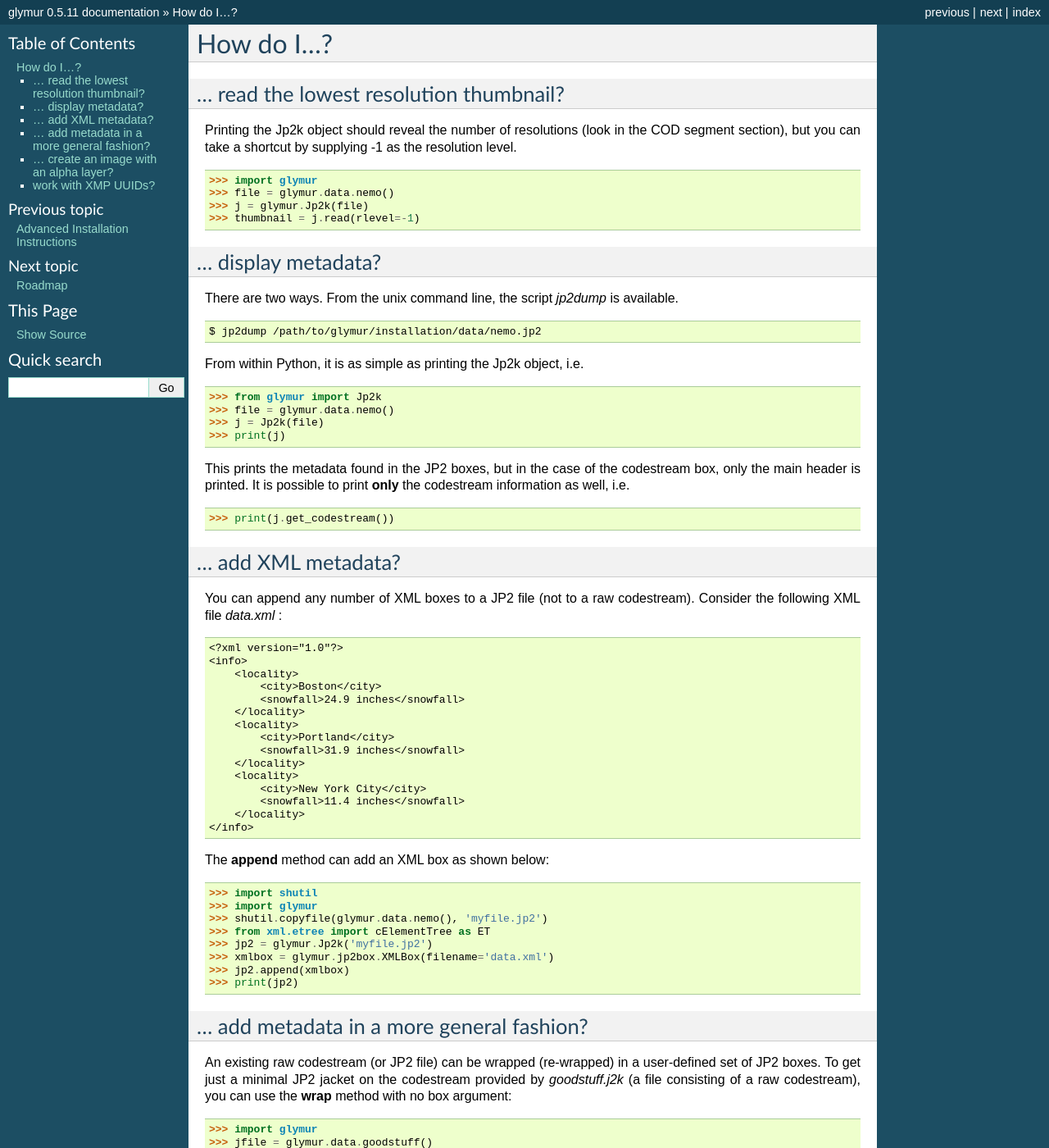
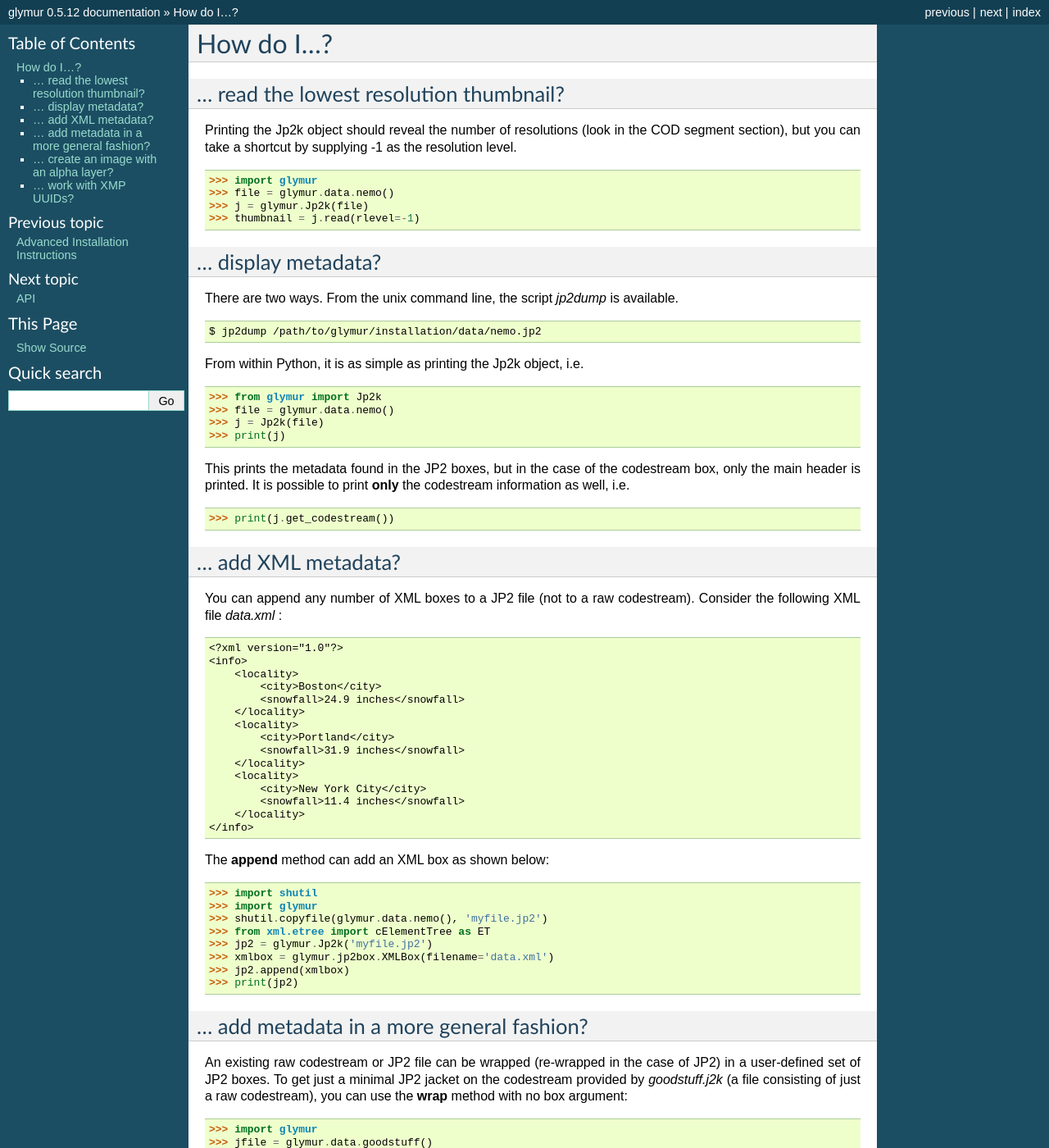
Before and after one commit to quintusdias/glymur, a Sphinx documentation site: the page built from docs/source/how_do_i.rst, in a window 1280 px wide and 1400 px high. Shown: the whole window at 82% size. Built offline with Sphinx 7.4.7, drawn with Linux system fonts in a browser that asks for light colours; some of the changed text lies outside the part shown.

Commit message:
Releasing 0.5.12.
Fix a few documentation warts.
Added changelog into RST documentation.
Restored glymur.lib.openjp2.*_v3 functions removed in 0.5.11

```diff
--- a/CHANGES.txt
+++ b/CHANGES.txt
@@ -1,3 +1,5 @@
+May 18, 2014 - v0.5.12  Restored _v3 functions removed in 0.5.11
+
 May 09, 2014 - v0.5.11  Added support for Python 3.4, OpenJPEG 2.0.1, and
     OpenJPEG 2.1.0.
 
--- a/docs/source/conf.py
+++ b/docs/source/conf.py
@@ -78,7 +78,7 @@
 # The short X.Y version.
 version = '0.5'
 # The full version, including alpha/beta/rc tags.
-release = '0.5.11'
+release = '0.5.12'
 
 # The language for content autogenerated by Sphinx. Refer to documentation
 # for a list of supported languages.
--- a/docs/source/how_do_i.rst
+++ b/docs/source/how_do_i.rst
@@ -68,10 +68,11 @@
 
 ... add metadata in a more general fashion?
 ===========================================
-An existing raw codestream (or JP2 file) can be wrapped (re-wrapped) in a
-user-defined set of JP2 boxes.  To get just a minimal JP2 jacket on the
-codestream provided by `goodstuff.j2k` (a file consisting of a raw codestream),
-you can use the **wrap** method with no box argument: ::
+An existing raw codestream or JP2 file can be wrapped (re-wrapped in the case
+of JP2) in a user-defined set of JP2 boxes.  To get just a minimal
+JP2 jacket on the codestream provided by `goodstuff.j2k` (a file
+consisting of just a raw codestream), you can use the **wrap** method
+with no box argument: ::
 
     >>> import glymur
     >>> jfile = glymur.data.goodstuff()
@@ -106,10 +107,12 @@
 two additional boxes (image header and color specification) contained in the
 JP2 header superbox.
 
-XML boxes are not in the minimal set of box requirements for the JP2 format, so
-in order to add an XML box into the mix before the codestream box, we'll need to
-re-specify all of the boxes.  If you already have a JP2 jacket in place, you can just reuse that,
-though.  Take the following example content in an XML file `favorites.xml` : ::
+XML boxes are not in the minimal set of box requirements for the
+JP2 format, so in order to add an XML box into the mix before the
+codestream box, we'll need to re-specify all of the boxes.  If you
+already have a JP2 jacket in place, you can just reuse that, though.
+Take the following example content in an XML file `favorites.xml`
+: ::
 
     <?xml version="1.0"?>
     <favorite_things>
@@ -219,8 +222,8 @@
 .. image:: goodstuff_alpha.png
 
 
-work with XMP UUIDs?
-====================
+... work with XMP UUIDs?
+========================
 The example JP2 file shipped with glymur has an XMP UUID. ::
 
     >>> import glymur
--- a/docs/source/index.rst
+++ b/docs/source/index.rst
@@ -15,8 +15,10 @@
    introduction
    detailed_installation
    how_do_i
+   api
    roadmap
-   api
+   whatsnew/index
+
 
 ------------------
 Indices and tables
--- a/docs/source/introduction.rst
+++ b/docs/source/introduction.rst
@@ -3,7 +3,7 @@
 ----------------------------------------
 
 **Glymur** is an interface to the OpenJPEG library
-which allows one to read and write JPEG 2000 files from within Python.
+which allows one to read and write JPEG 2000 files from Python.
 Glymur supports both reading and writing of JPEG 2000 images, but writing
 JPEG 2000 images is currently limited to images that can fit in memory
 
@@ -18,7 +18,7 @@
 OpenJPEG Installation
 =====================
 Glymur will read JPEG 2000 images with versions 1.3, 1.4, 1.5, 2.0, and 2.1 of
-OpenJPEG.  Writing images is only supported with the 1.5 or better, however,
+OpenJPEG.  Writing images is only supported with OpenJPEG 1.5 or better, however,
 and version 2.1 is strongly recommended.  For more information about OpenJPEG,
 please consult http://www.openjpeg.org.
 
--- a/glymur/version.py
+++ b/glymur/version.py
@@ -15,7 +15,7 @@
 
 # Do not change the format of this next line!  Doing so risks breaking
 # setup.py
-version = "0.5.11"
+version = "0.5.12"
 _sv = LooseVersion(version)
 version_tuple = _sv.version
 
```
Also changed, not shown: docs/source/detailed_installation.rst (+5 -4 lines), docs/source/whatsnew/0.5.rst (added, +48 -0 lines), docs/source/whatsnew/index.rst (added, +11 -0 lines), 2 other files.
